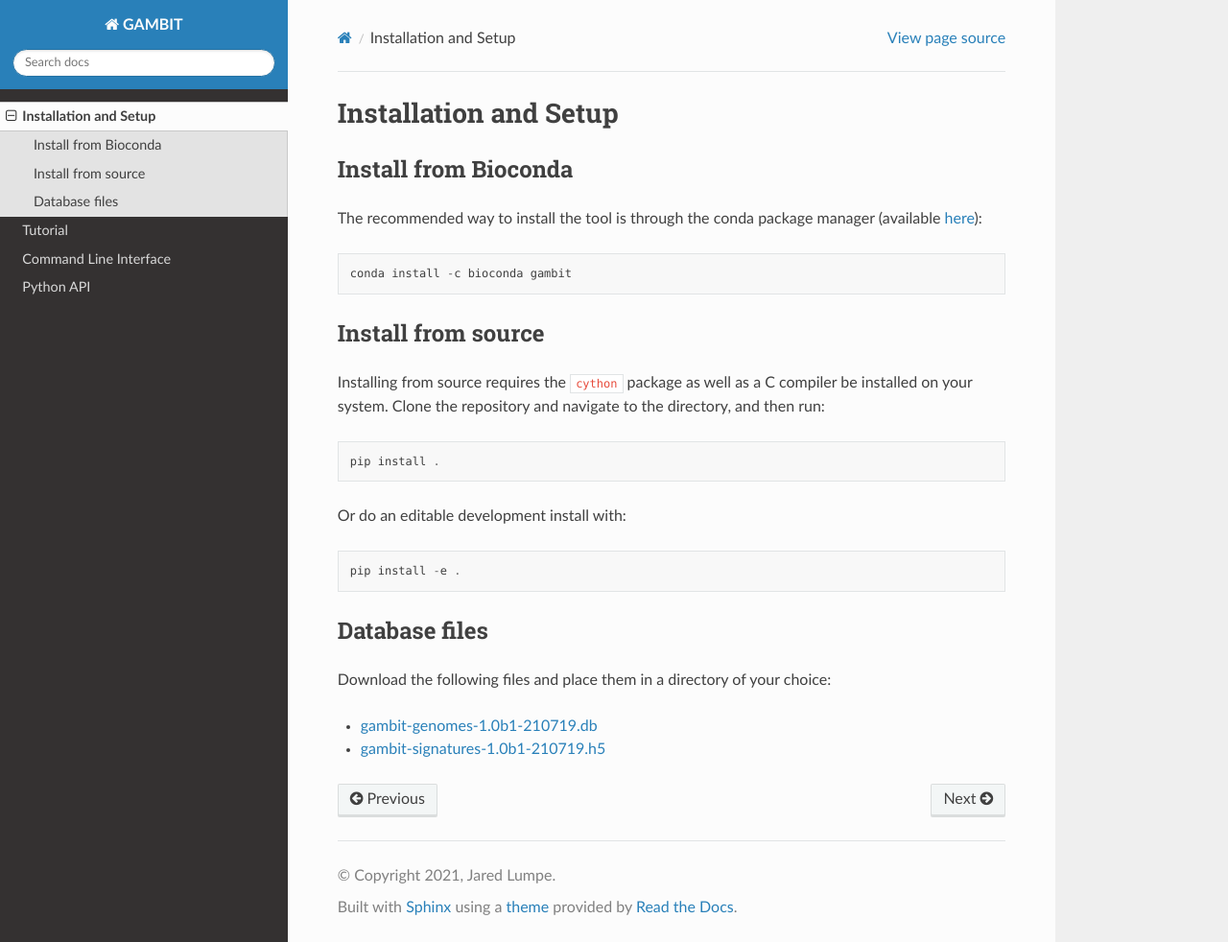
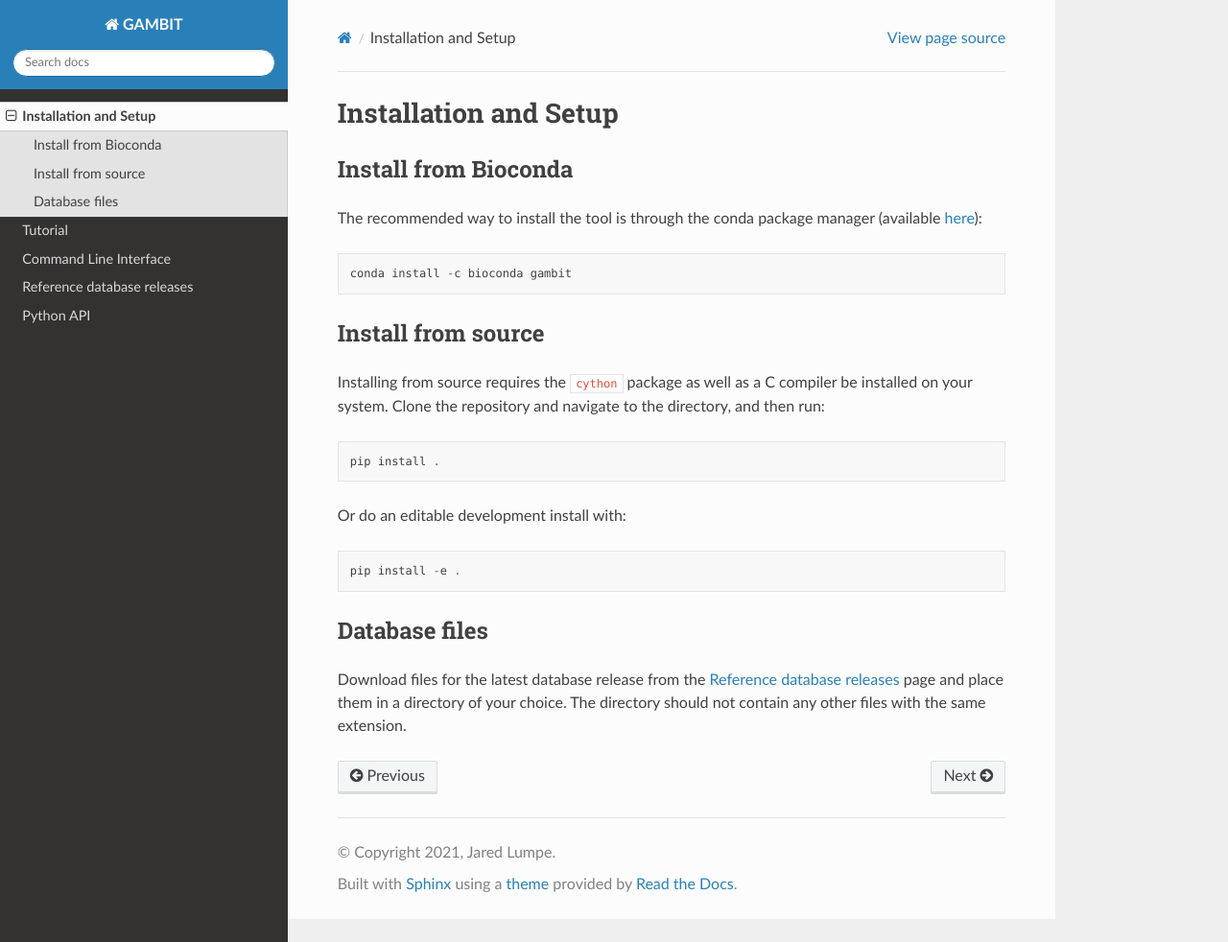
Before and after one commit to jlumpe/gambit, a Sphinx documentation site: the page built from docs/source/install.rst, in a window 1280 px wide and 982 px high. Shown: the whole window at 96% size. Built offline with Sphinx 7.4.7 and the Read the Docs theme 2.0.0, drawn with Linux system fonts in a browser that asks for light colours.

Commit message:
Doc page for database versions

```diff
--- a/docs/source/index.rst
+++ b/docs/source/index.rst
@@ -10,6 +10,7 @@
    install
    tutorial
    cli
+   databases
    api/api
 
 
--- a/docs/source/install.rst
+++ b/docs/source/install.rst
@@ -29,7 +29,6 @@
 Database files
 ==============
 
-Download the following files and place them in a directory of your choice:
-
-* `gambit-genomes-1.0b1-210719.db <https://storage.googleapis.com/hesslab-gambit-public/databases/refseq-curated/1.0-beta/gambit-genomes-1.0b1-210719.db>`_
-* `gambit-signatures-1.0b1-210719.h5 <https://storage.googleapis.com/hesslab-gambit-public/databases/refseq-curated/1.0-beta/gambit-signatures-1.0b1-210719.h5>`_
+Download files for the latest database release from the :ref:`Database Releases` page and place them
+in a directory of your choice. The directory should not contain any other files with the same
+extension.
```
Also changed, not shown: docs/source/databases.rst (added, +44 -0 lines).
